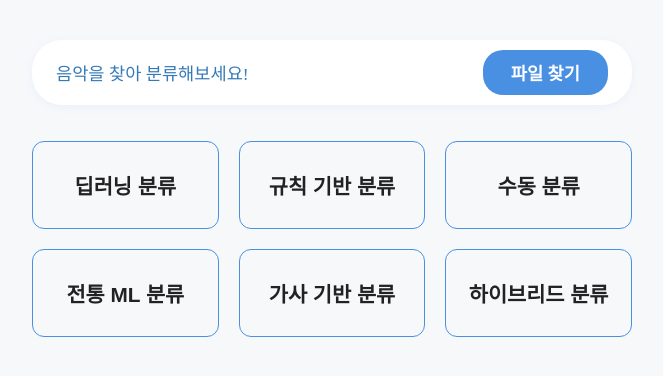
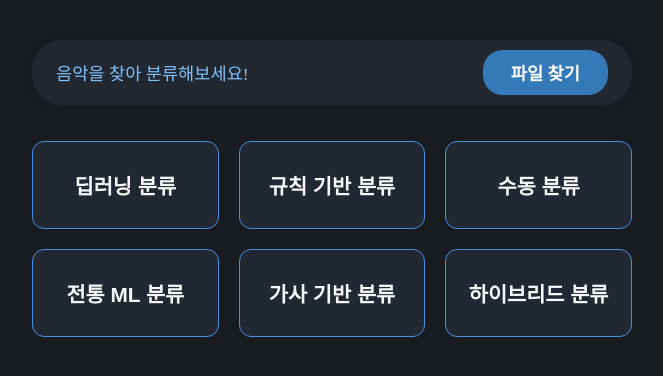
Before and after one commit to imsang27/Music-Classification, a Flask app: page / in a window 1280 px wide. Shown: the top 376 px of the page, without its empty margins (308-971 px from the left). Run offline with Flask 3, Linux system fonts and the light colour scheme.

Commit message:
UI: 다크모드 적용
- 전체 배경색을 어두운 색상으로 변경하고, 텍스트 색상을 조정하여 가독성을 높임
- 파일 검색 바와 파일 레이블의 배경색 및 호버 효과를 수정하여 시각적 일관성을 강화함

```diff
--- a/webapp/templates/index.html
+++ b/webapp/templates/index.html
@@ -7,7 +7,8 @@
         body {
             margin: 0;
             padding: 0;
-            background: #f7f8fa;
+            background: #181c20;
+            color: #f7f8fa;
         }
         .center-container {
             display: flex;
@@ -18,9 +19,9 @@
         .file-search-bar {
             display: flex;
             align-items: center;
-            background: #fff;
+            background: #23272f;
             border-radius: 30px;
-            box-shadow: 0 2px 8px rgba(74,144,226,0.08);
+            box-shadow: 0 2px 8px rgba(20,30,50,0.25);
             padding: 10px 24px;
             margin-bottom: 36px;
             min-width: 420px;
@@ -30,7 +31,7 @@
         .file-search-bar .cta-text {
             font-size: 1.1rem;
             font-weight: 500;
-            color: #357ab8;
+            color: #7ec3ff;
             white-space: nowrap;
         }
         .file-search-bar .right-group {
@@ -39,7 +40,7 @@
             gap: 10px;
         }
         .file-label {
-            background: #4a90e2;
+            background: #357ab8;
             color: #fff;
             font-weight: bold;
             border-radius: 20px;
@@ -51,10 +52,10 @@
             transition: background 0.2s;
         }
         .file-label:hover {
-            background: #357ab8;
+            background: #4a90e2;
         }
         #file-name {
-            color: #222;
+            color: #f7f8fa;
             font-size: 1rem;
             min-width: 120px;
             max-width: 220px;
@@ -79,8 +80,8 @@
             padding: 28px 0;
             border-radius: 12px;
             border: 1px solid #4a90e2;
-            background: #f7f8fa;
-            color: #222;
+            background: #222831;
+            color: #f7f8fa;
             font-weight: bold;
             cursor: pointer;
             transition:
@@ -93,9 +94,9 @@
             border: 1px solid transparent;
             box-shadow:
                 0 0 0 1px #4a90e2,
-                0 0 0 3px #b3d1f7,
-                0 0 0 5px #e3ecf8;
-            background: #f0f2f5;
+                0 0 0 3px #357ab8,
+                0 0 0 5px #23272f;
+            background: #2a313a;
             outline: none;
         }
     </style>
```
